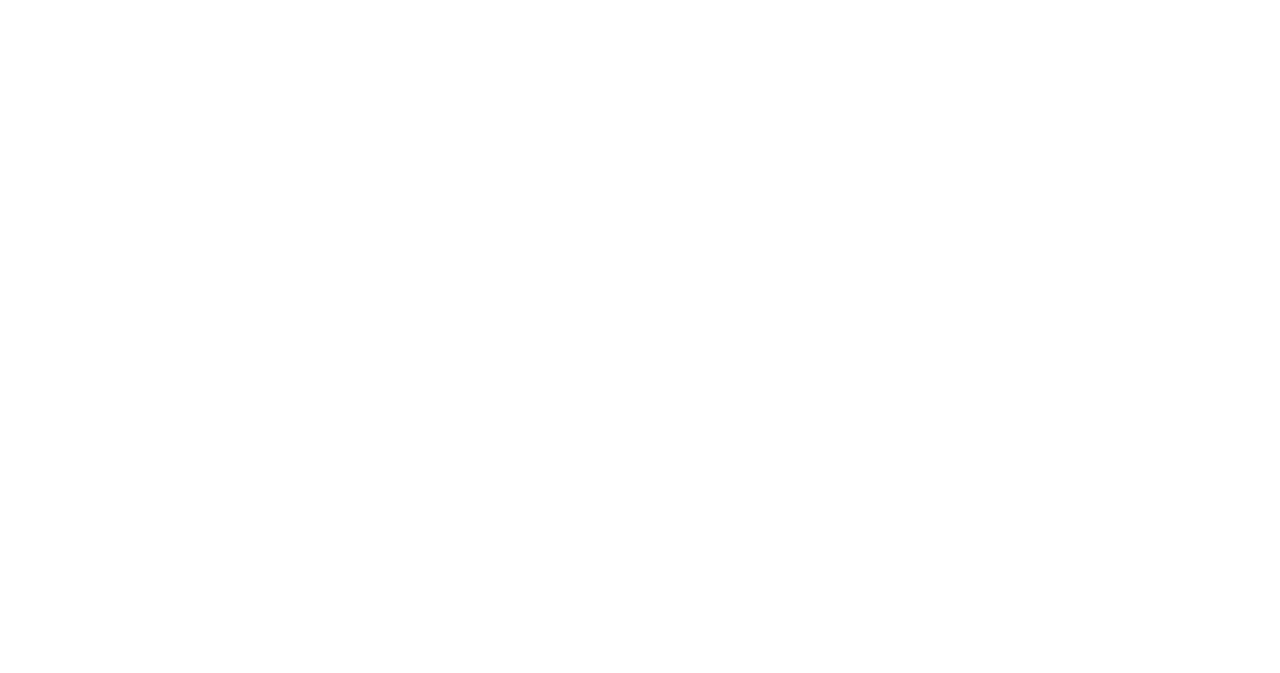
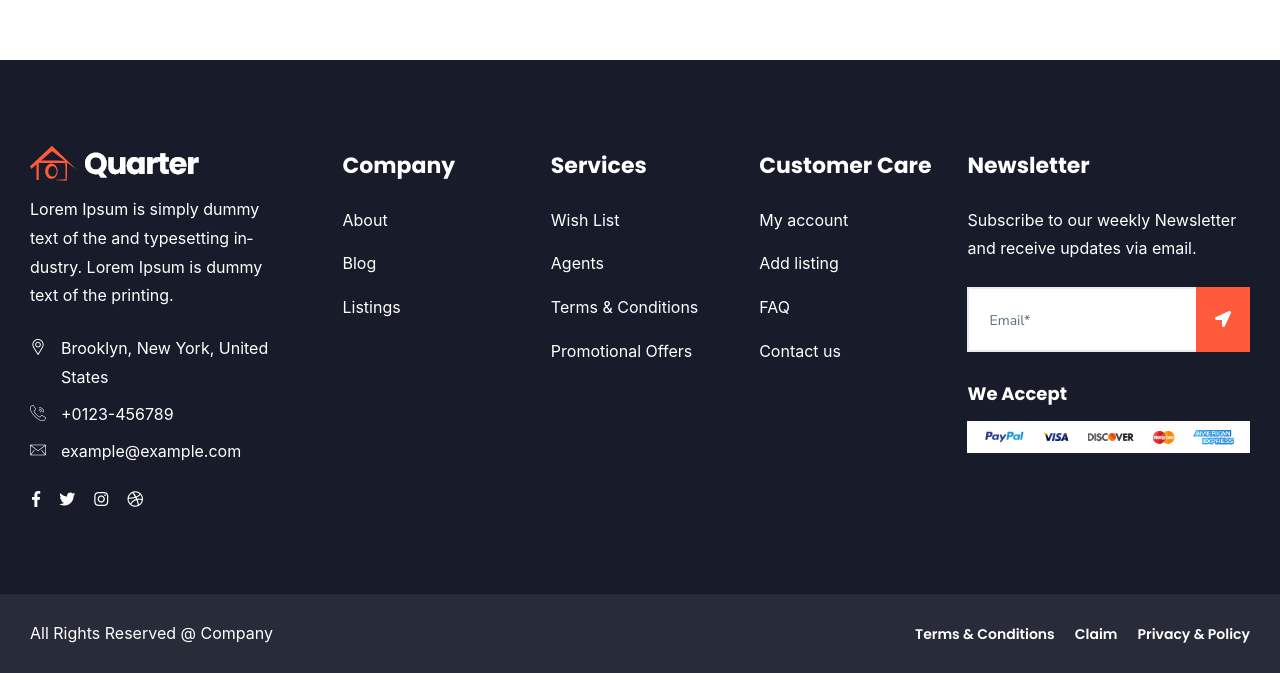
Before and after one commit to samsMay2001/project4, a React (Create React App) app: page / in a window 1280 px wide. Shown: the part 892-1565 px from the top of the page. Before the commit the page ends 800 px from the top, so only its background shows below. Built offline with nearby package versions, Linux system fonts and the light colour scheme.

Commit message:
edited footer

```diff
--- /dev/null
+++ b/src/components/footer/copyRight.jsx
@@ -0,0 +1,28 @@
+import { NavLink } from "react-router-dom";
+
+function CopyRight() {
+    return (
+        <div className="ltn__copyright-area ltn__copyright-2 section-bg-7  plr--5">
+			<div className="container-fluid ltn__border-top-2">
+				<div className="row">
+				<div className="col-md-6 col-12" >
+					<div className="ltn__copyright-design clearfix" >
+					<p>All Rights Reserved @ Company <span className="current-year" /></p>
+					</div>
+				</div>
+				<div className="col-md-6 col-12 align-self-center">
+					<div className="ltn__copyright-menu text-end">
+					<ul className="go-top">
+						<li><NavLink to="/about">Terms &amp; Conditions</NavLink></li>
+						<li><NavLink to="/about">Claim</NavLink></li>
+						<li><NavLink to="/about">Privacy &amp; Policy</NavLink></li>
+					</ul>
+					</div>
+				</div>
+				</div>
+			</div>
+			</div>
+     );
+}
+
+export default CopyRight;
--- /dev/null
+++ b/src/components/footer/footer.css
@@ -0,0 +1,6 @@
+.footer-widget{
+    text-align: left;
+}
+.ltn__copyright-design{
+    text-align: left;
+}
--- a/src/components/footer/footer.jsx
+++ b/src/components/footer/footer.jsx
@@ -1,7 +1,120 @@
+import { NavL, NavLink, NavLinkink } from "react-router-dom";
+import Social from "../Social/social";
+import CopyRight from "./copyRight";
+import './footer.css'
+
 function Footer() {
+    let publicUrl = process.env.PUBLIC_URL+'/'
+    let imgattr = "Footer logo"
+
     return (
-        <div className="footer"></div>
-     );
+            <footer className="ltn__footer-area  ">
+              <div className="footer-top-area  section-bg-2 plr--5">
+                <div className="container-fluid">
+                  <div className="row">
+                    <div className="col-xl-3 col-md-6 col-sm-6 col-12">
+                      <div className="footer-widget footer-about-widget">
+                        <div className="footer-logo">
+                          <div className="site-logo">
+                            <img src={publicUrl+"assets/img/logo-2.png"} alt="Logo" />
+                          </div>
+                        </div>
+                        <p>Lorem Ipsum is simply dummy text of the and typesetting industry. Lorem Ipsum is dummy text of the printing.</p>
+                        <div className="footer-address">
+                          <ul>
+                            <li>
+                              <div className="footer-address-icon">
+                                <i className="icon-placeholder" />
+                              </div>
+                              <div className="footer-address-info">
+                                <p>Brooklyn, New York, United States</p>
+                              </div>
+                            </li>
+                            <li>
+                              <div className="footer-address-icon">
+                                <i className="icon-call" />
+                              </div>
+                              <div className="footer-address-info">
+                                <p><a href="tel:+0123-456789">+0123-456789</a></p>
+                              </div>
+                            </li>
+                            <li>
+                              <div className="footer-address-icon">
+                                <i className="icon-mail" />
+                              </div>
+                              <div className="footer-address-info">
+                                <p><a href="mailto:example@example.com">example@example.com</a></p>
+                              </div>
+                            </li>
+                          </ul>
+                        </div>
+                        <div className="ltn__social-media mt-20">
+                            <Social />
+                        </div>
+                      </div>
+                    </div>
+                    <div className="col-xl-2 col-md-6 col-sm-6 col-12">
+                      <div className="footer-widget footer-menu-widget clearfix">
+                        <h4 className="footer-title">Company</h4>
+                        <div className="footer-menu go-top">
+                          <ul>
+                            <li><NavLink to="/about">About</NavLink></li>
+                            <li><NavLink to="/blog">Blog</NavLink></li>
+                            <li><NavLink to="/shop">Listings</NavLink></li>
+                          </ul>
+                        </div>
+                      </div>
+                    </div>
+                    <div className="col-xl-2 col-md-6 col-sm-6 col-12">
+                      <div className="footer-widget footer-menu-widget clearfix">
+                        <h4 className="footer-title">Services</h4>
+                        <div className="footer-menu go-top">
+                          <ul>
+                            <li><NavLink to="/wishlist">Wish List</NavLink></li>
+                            <li><NavLink to="/login">Agents</NavLink></li>
+                            <li><NavLink to="/about">Terms &amp; Conditions</NavLink></li>
+                            <li><NavLink to="/shop">Promotional Offers</NavLink></li>
+                          </ul>
+                        </div>
+                      </div>
+                    </div>
+                    <div className="col-xl-2 col-md-6 col-sm-6 col-12">
+                      <div className="footer-widget footer-menu-widget clearfix">
+                        <h4 className="footer-title">Customer Care</h4>
+                        <div className="footer-menu go-top">
+                          <ul>
+                            <li><NavLink to="/my-account">My account</NavLink></li>
+                            <li><NavLink to="/add-listing">Add listing</NavLink></li>
+                            <li><NavLink to="/faq">FAQ</NavLink></li>
+                            <li><NavLink to="/contact">Contact us</NavLink></li>
+                          </ul>
+                        </div>
+                      </div>
+                    </div>
+                    <div className="col-xl-3 col-md-6 col-sm-12 col-12">
+                      <div className="footer-widget footer-newsletter-widget">
+                        <h4 className="footer-title">Newsletter</h4>
+                        <p>Subscribe to our weekly Newsletter and receive updates via email.</p>
+                        <div className="footer-newsletter">
+                          <form action="#">
+                            <input type="email" name="email" placeholder="Email*" />
+                            <div className="btn-wrapper">
+                              <button className="theme-btn-1 btn" type="submit"><i className="fas fa-location-arrow" /></button>
+                            </div>
+                          </form>
+                        </div>
+                        <h5 className="mt-30">We Accept</h5>
+                        <img src={publicUrl+"assets/img/icons/payment-4.png"} alt="Payment Image" />
+                      </div>
+                    </div>
+                  </div>
+                </div>
+              </div>
+              <CopyRight />
+                {/* style={{border: '1px dashed red'}} */}
+            </footer>
+    )
 }
 
+
 export default Footer;
--- /dev/null
+++ b/src/components/rootlayout/rootlayout.css
@@ -0,0 +1,3 @@
+.my-main{
+    min-height: 100vh;
+}
--- a/src/components/rootlayout/rootlayout.jsx
+++ b/src/components/rootlayout/rootlayout.jsx
@@ -1,13 +1,16 @@
 import { Outlet } from "react-router-dom";
 import NavBar from "../navbar/navbar";
+import Footer from "../footer/footer";
+import './rootlayout.css'
 
 function RootLayout() {
     return (
         <div className="my-outlet">
             <NavBar/>
-            <main>
+            <main className="my-main">
                 <Outlet/>
             </main>
+            <Footer/>
         </div>
      );
 }
```
